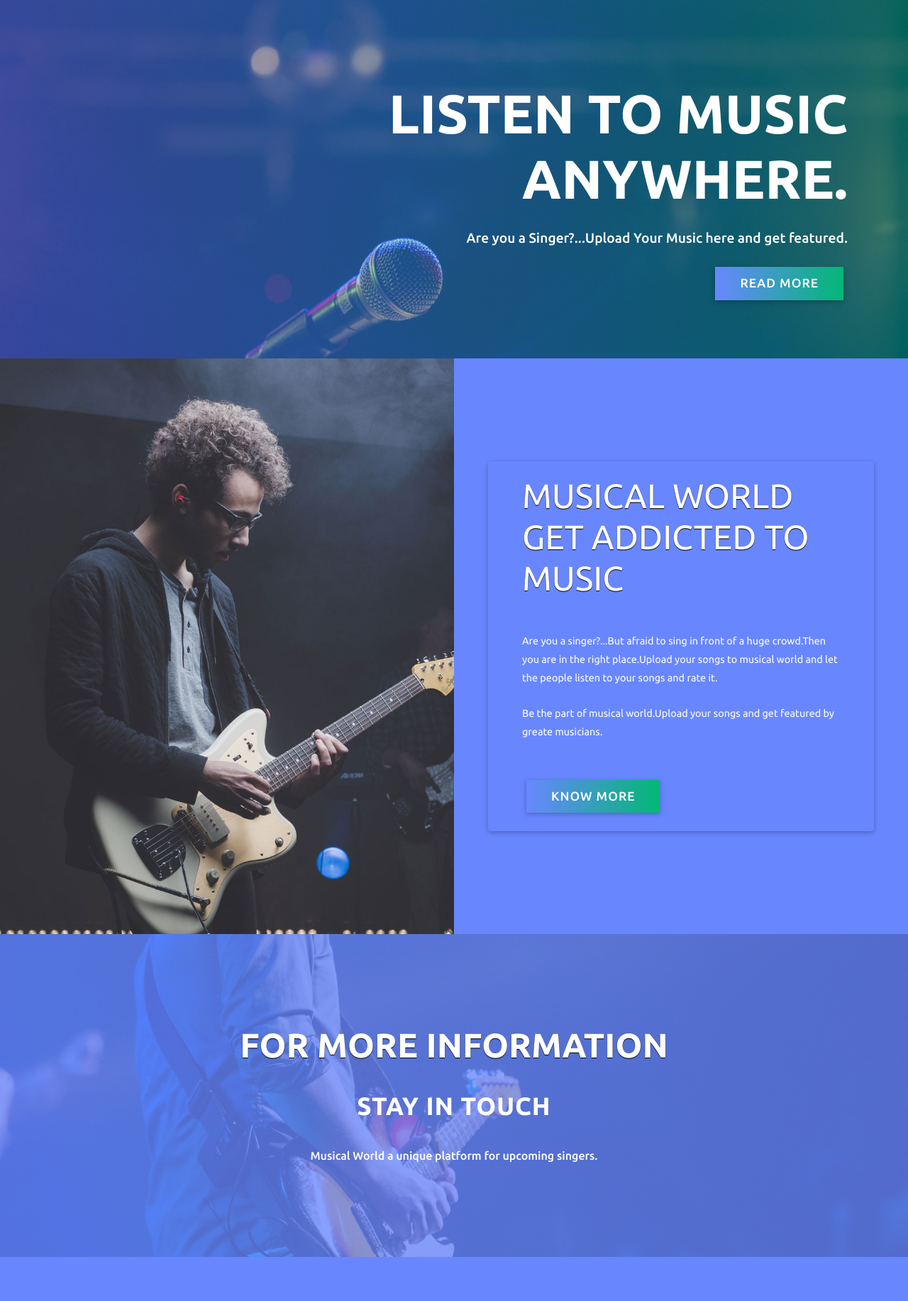
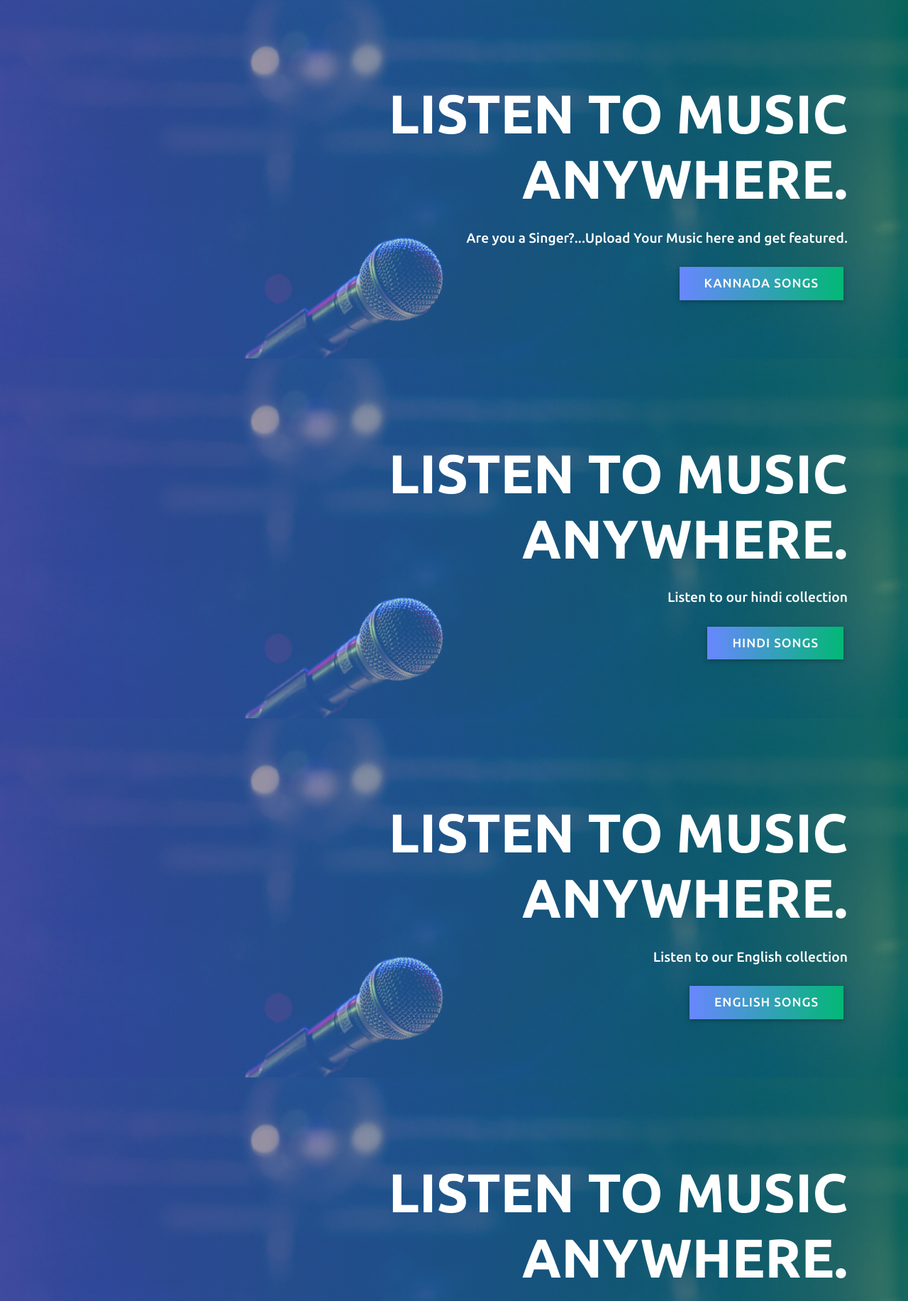
Before and after one commit to Shriharimk/musicalworld, a PHP site: page /musical_world/profile.php in a window 1280 px wide. Shown: the part 87-1920 px from the top of the page at 71% size. Before the commit the page ends 1858 px from the top, so only its background shows below. Run offline with PHP 8.4, Linux system fonts and the light colour scheme; a user stored in the database is signed in; some libraries are stand-ins or nearby versions.

Commit message:
changed buttons

```diff
--- a/profile.php
+++ b/profile.php
@@ -79,7 +79,40 @@
 				<div class="slider-info text-right">
 					<h1 class="text-uppercase">listen to music anywhere.</h1>
 					<p class="text-white">Are you a Singer?...Upload Your Music here and get featured.</p>
-					<a class="btn btn-agile  mt-4 scroll" href="#about" role="button">read more</a>
+					<a class="btn btn-agile  mt-4 scroll" href="kannada_songs.php" role="button">Kannada songs</a>
+				</div>
+			</div>
+		</div>
+	</div>
+	<div class="banner" id="home">
+		<div class="container">
+			<div class="banner-text">
+				<div class="slider-info text-right">
+					<h1 class="text-uppercase">listen to music anywhere.</h1>
+					<p class="text-white">Listen to our hindi collection</p>
+					<a class="btn btn-agile  mt-4 scroll" href="hindi_songs.php" role="button">Hindi songs</a>
+				</div>
+			</div>
+		</div>
+	</div>
+	<div class="banner" id="home">
+		<div class="container">
+			<div class="banner-text">
+				<div class="slider-info text-right">
+					<h1 class="text-uppercase">listen to music anywhere.</h1>
+					<p class="text-white">Listen to our English collection</p>
+					<a class="btn btn-agile  mt-4 scroll" href="english_songs.php" role="button">English songs</a>
+				</div>
+			</div>
+		</div>
+	</div>
+	<div class="banner" id="home">
+		<div class="container">
+			<div class="banner-text">
+				<div class="slider-info text-right">
+					<h1 class="text-uppercase">listen to music anywhere.</h1>
+					<p class="text-white">Upload your own music</p>
+					<a class="btn btn-agile  mt-4 scroll" href="uploaded_songs.php" role="button">Upload</a>
 				</div>
 			</div>
 		</div>
```
